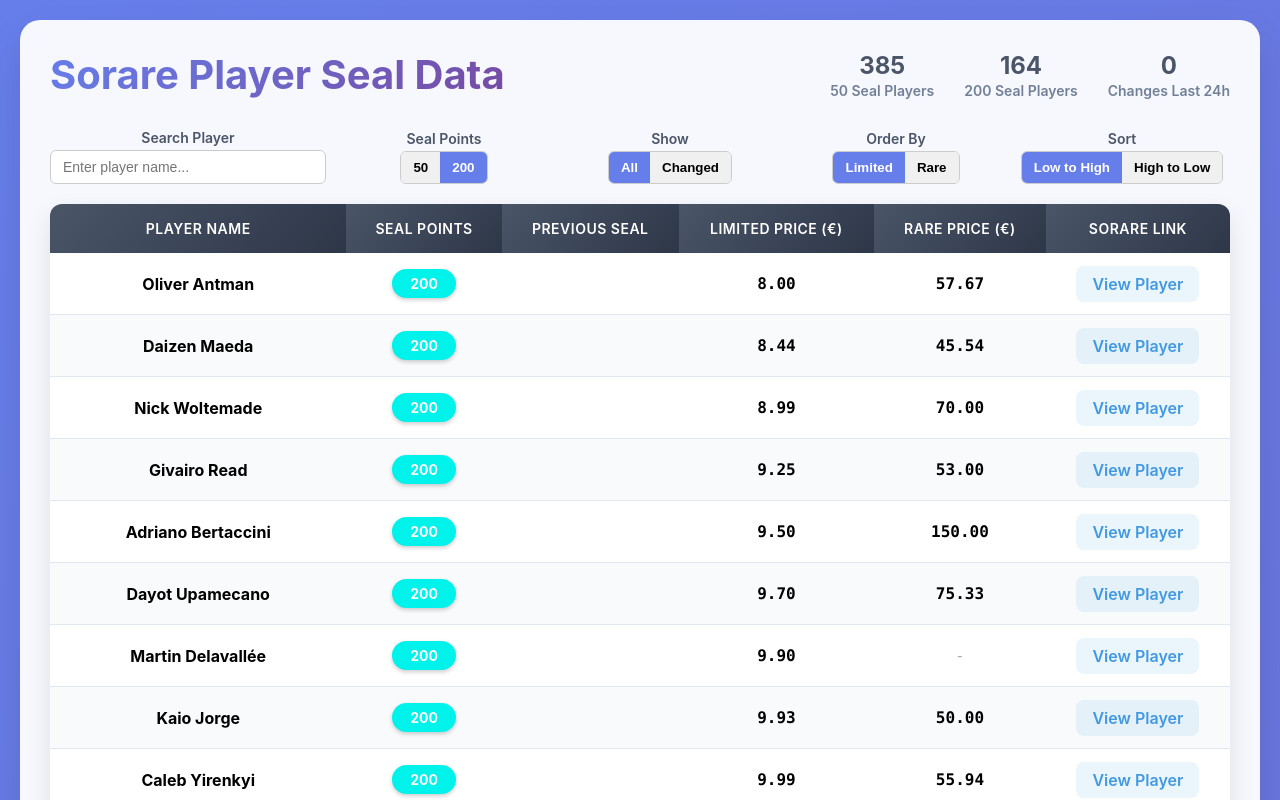
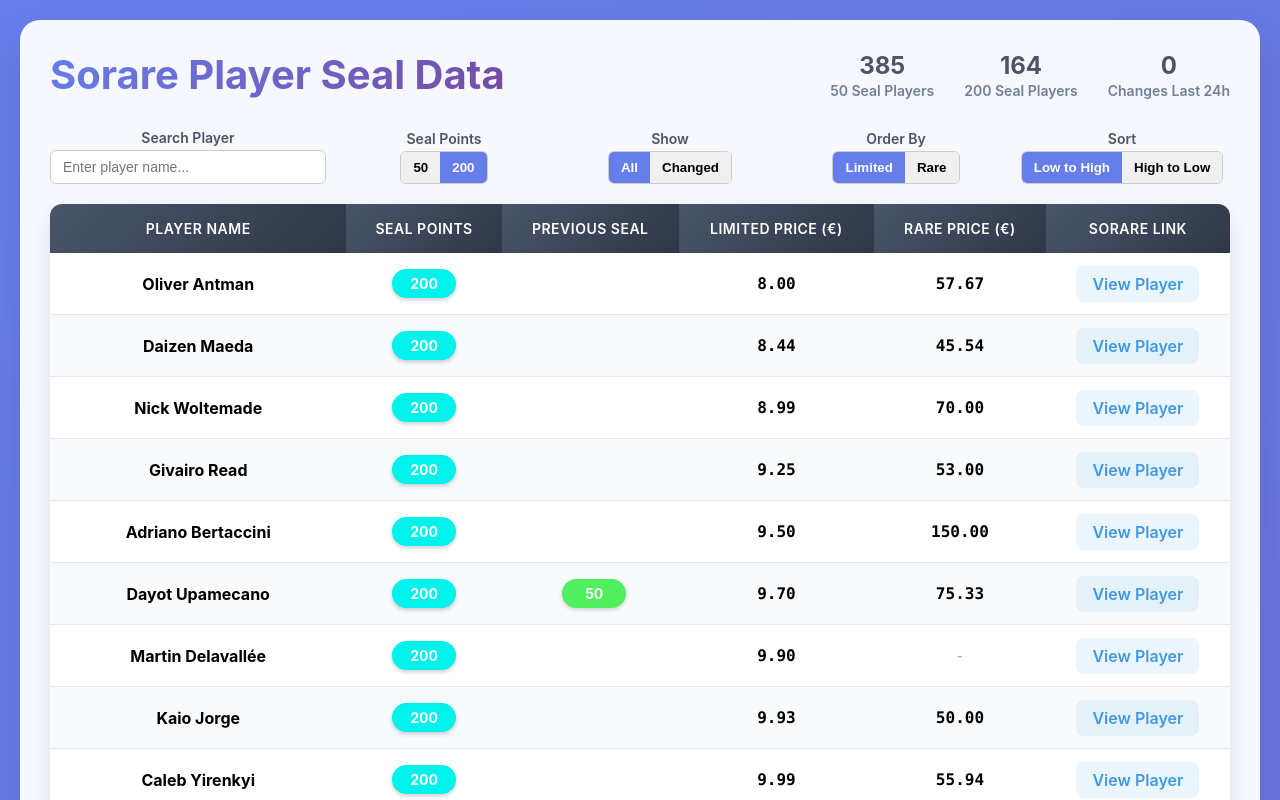
Before and after one commit to random989/seal-sorare, a Next.js app: page / in a window 1280 px wide. Shown: the top 800 px of the page. Built offline with nearby package versions, Linux system fonts and the light colour scheme.

Commit message:
Update index.js

```diff
--- a/pages/index.js
+++ b/pages/index.js
@@ -388,7 +388,7 @@
                 <td><strong>{player.name}</strong></td>
                 <td>{getSealBadge(player.seal)}</td>
                 <td>
-                  {player.seal_changed && player.previous_seal ? (
+                  {player.seal != player.previous_seal ? (
                     <span className="previous-seal">{getSealBadge(player.previous_seal)}</span>
                   ) : null}
                 </td>
```
